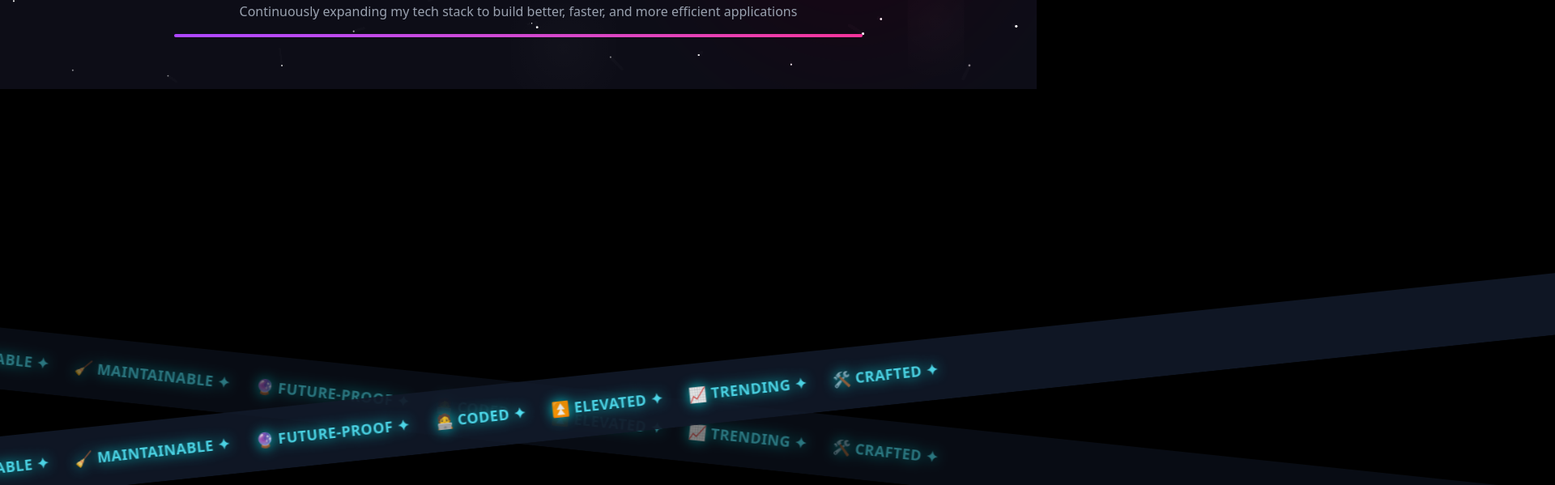
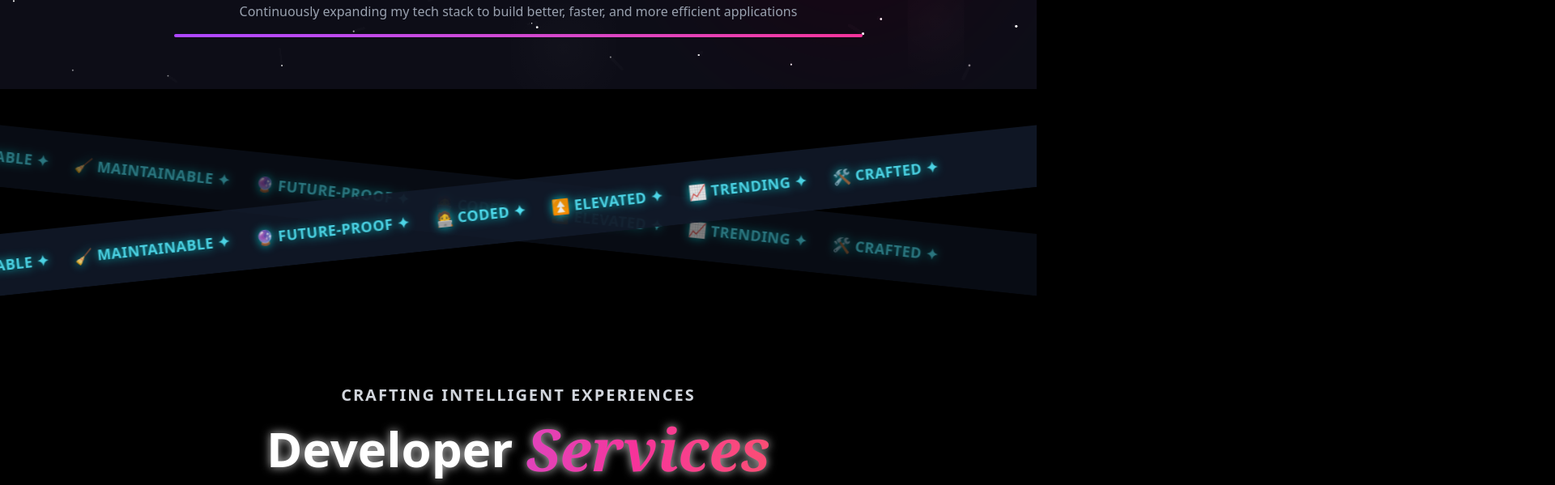
Before and after one commit to DanishHaji/Danish-Portfolio, a Next.js app: page / in a window 1280 px wide. Shown: the part 7757-8356 px from the top of the page at 81% size, 1920 px wide, since content can reach past the window. Built offline with nearby package versions, Linux system fonts and the light colour scheme.

Commit message:
updated CrossBanners

```diff
--- a/src/components/CrossBanners.tsx
+++ b/src/components/CrossBanners.tsx
@@ -3,7 +3,7 @@
 import React from 'react';
 
 const words = [
-   "🚀 INNOVATIVE", "✨ ENGAGING", "♿ ACCESSIBLE", "📱 RESPONSIVE", "⚡ DYNAMIC",
+  "🚀 INNOVATIVE", "✨ ENGAGING", "♿ ACCESSIBLE", "📱 RESPONSIVE", "⚡ DYNAMIC",
   "📈 SCALABLE", "🛠️ OPTIMIZED", "🧠 INTUITIVE", "⚙️ EFFICIENT", "🎨 MODERN",
   "🔒 SECURE", "🔄 ADAPTABLE", "👥 USER-FRIENDLY", "💪 POWERFUL", "🔧 RELIABLE",
   "🔁 FLEXIBLE", "🏎️ PERFORMANT", "🛡️ ROBUST", "💎 ELEGANT", "🖱️ INTERACTIVE",
@@ -22,7 +22,7 @@ interface BannerMarqueeProps {
 
 const BannerMarquee: React.FC<BannerMarqueeProps> = ({ className, reverse = false }) => {
   return (
-    <div className={`w-full overflow-hidden bg-gray-900 text-white py-6 ${className}`}>
+    <div className={`w-full overflow-hidden bg-gray-900 text-white py-2 sm:py-4 md:py-6 ${className}`}>
       <style jsx>{`
         .marquee-track {
           display: flex;
@@ -44,7 +44,10 @@ const BannerMarquee: React.FC<BannerMarqueeProps> = ({ className, reverse = fals
       <div className="flex w-[200%]">
         <div className="marquee-track">
           {[...words, ...words].map((word, index) => (
-            <span key={index} className="text-lg font-bold tracking-wide mx-4 whitespace-nowrap text-cyan-300 drop-shadow-[0_0_8px_rgba(0,255,255,0.9)]">
+            <span
+              key={index}
+              className="text-xs sm:text-sm md:text-lg font-bold tracking-wide mx-1 sm:mx-2 md:mx-4 whitespace-nowrap text-cyan-300 drop-shadow-[0_0_6px_rgba(0,255,255,0.8)]"
+            >
               {word} ✦
             </span>
           ))}
@@ -56,13 +59,23 @@ const BannerMarquee: React.FC<BannerMarqueeProps> = ({ className, reverse = fals
 
 const CrossBanners: React.FC = () => {
   return (
-    <div className="relative w-full h-screen flex items-center justify-center">
+    <div
+      className="
+        relative w-full
+        min-h-[120px]      /* small screens minimum height */
+        sm:min-h-[180px]   /* small-medium */
+        md:min-h-[300px]   /* medium and above */
+        max-h-[300px]      /* maximum height */
+        flex items-center justify-center
+        overflow-hidden     /* prevent overflow */
+        "
+    >
       {/* Front tilted banner */}
       <div className="absolute">
         <BannerMarquee className="transform rotate-6 opacity-50" />
       </div>
 
-      {/* Back tilted banner (no text) */}
+      {/* Back tilted banner */}
       <div className="absolute">
         <BannerMarquee reverse className="transform -rotate-6 opacity-90" />
       </div>
```
